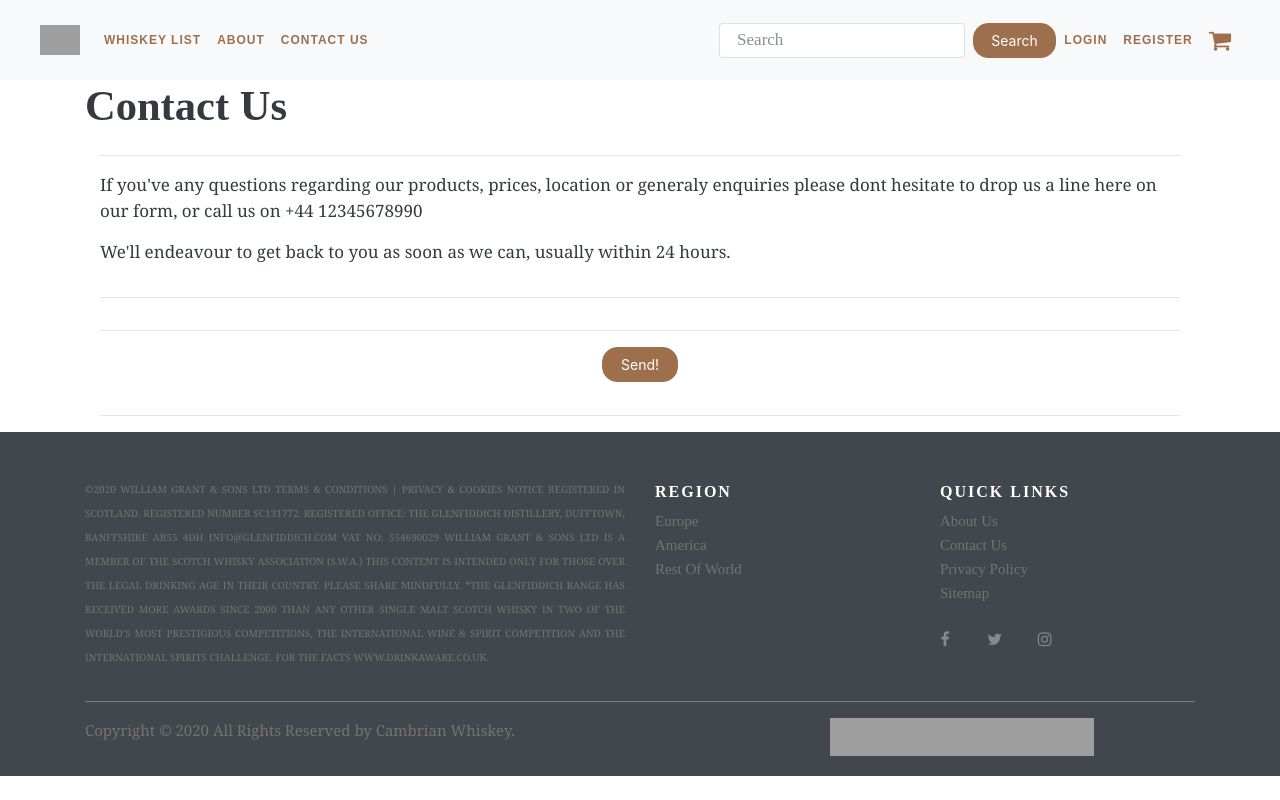
After one commit to isakkhar/cambrian_whiskey, a Django app: template home/templates/contact.html in a window 1280 px wide. The commit adds this page. Run offline with Django 3.2, Linux system fonts and the light colour scheme; the template is opened without the code that fills it, so the values that code supplies are empty; some libraries are stand-ins or nearby versions; grey boxes are pictures that could not be loaded.

Commit message:
tidying up by coding layout

```diff
--- /dev/null
+++ b/home/templates/contact.html
@@ -0,0 +1,58 @@
+{% extends 'base.html' %}
+{% block title %}
+
+Contact Us
+
+{% endblock %}
+
+{% load crispy_forms_tags %}
+
+{% block content %}
+
+<section class="contact">
+    <div class="container">
+
+        <div class="row">
+            <h1 class="title">Contact Us</h1>
+        </div>
+
+        <hr>
+
+        <div class="row">
+
+            <div class="col-12">
+                <p class="text">
+                    If you've any questions regarding our products, prices, location or generaly enquiries
+                    please dont hesitate to drop us a line here on our form, or call us on +44 12345678990
+                </p>
+                <p class="text">We'll endeavour to get back to you as soon as we can, usually within 24 hours.</p>
+            </div>
+
+        </div>
+
+        <hr>
+
+        <div class="row">
+
+            <div class="col-12 justify-content-center">
+                <form role="form" method="POST" action="{% url 'contact' %}" class="c-form">
+                    {% csrf_token %}
+                    {{ contact_form | crispy }}
+                    <hr>
+
+                    <div class="d-flex justify-content-center">
+                        <button class="btn btn-success" action="submit">Send!</button>
+                    </div>
+
+                </form>
+            </div>
+
+        </div>
+
+        <hr>
+
+    </div>
+</section>
+
+
+{% endblock %}
```
Also changed, not shown: templates/nav.html (+19 -0 lines).
